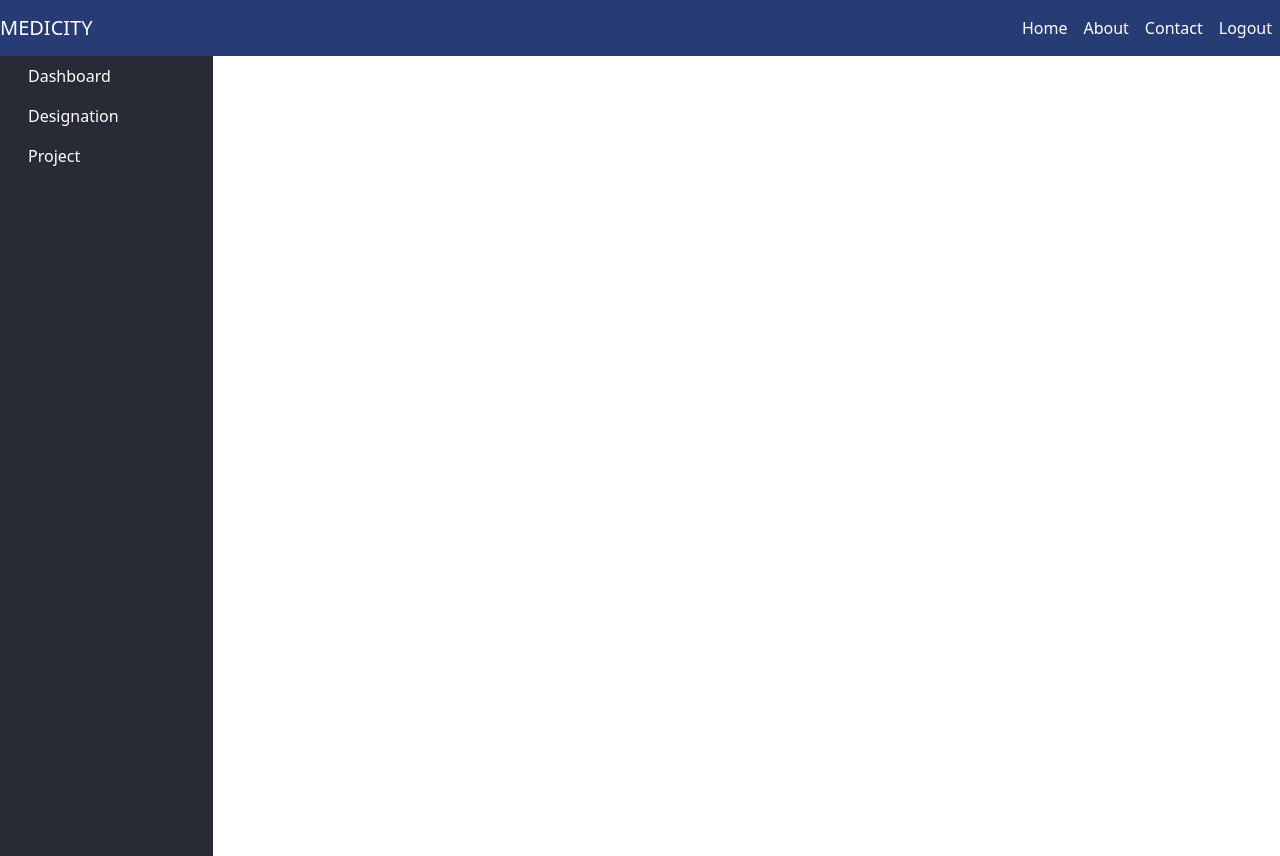
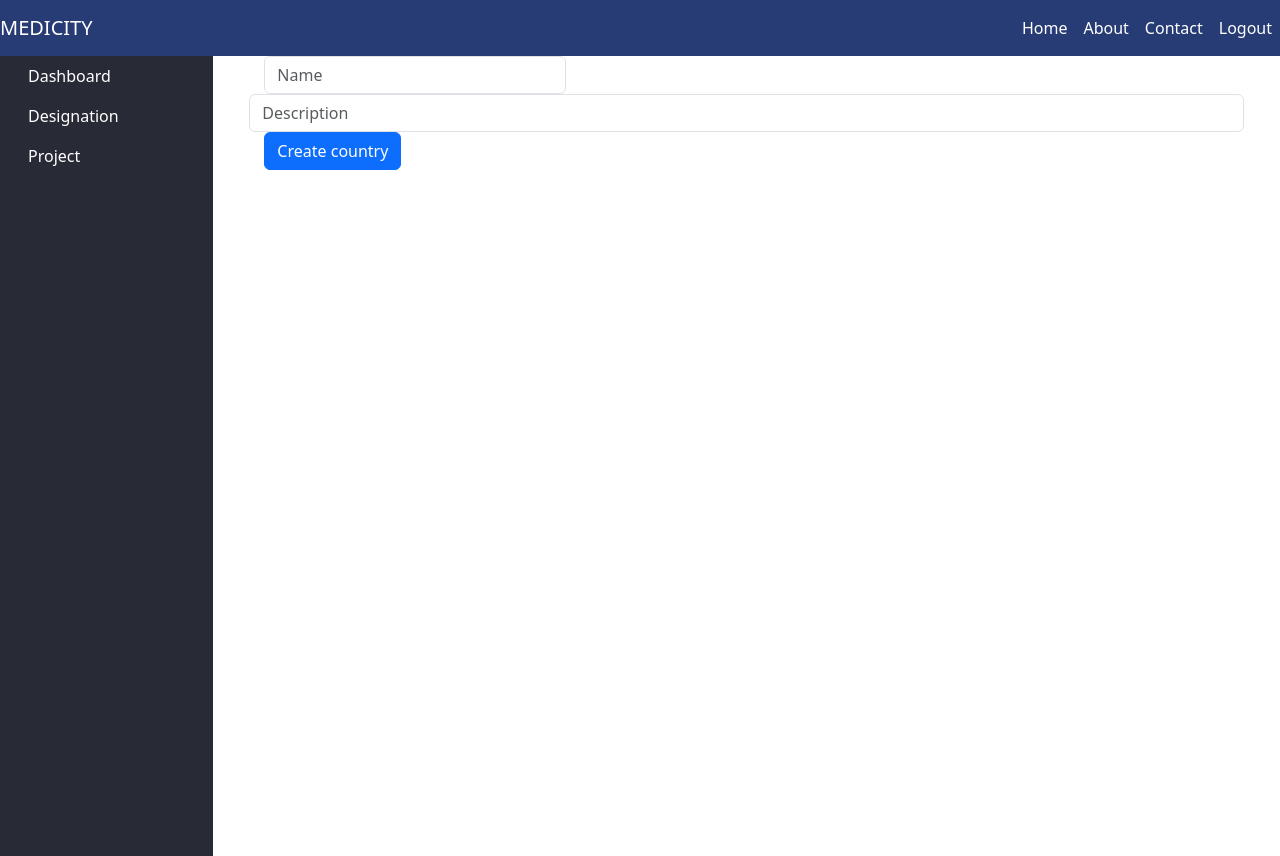
Before and after one commit to nandhu10jishnu/ExcerciseUI, a Vue app: page /createCountry in a window 1280 px wide. Built offline with nearby package versions, Linux system fonts and the light colour scheme.

Commit message:
create country code

```diff
--- /dev/null
+++ b/src/components/createcountry/CreateCountry.js
@@ -0,0 +1,47 @@
+import axios from "axios";
+export default {
+    name: "CreateCountry",
+    data() {
+      return {
+
+         baseUrl: `${process.env.VUE_APP_LOCAL_URL}api/country/`,                       // Local Url
+         country: {
+          Name: "",
+          Description:"",
+
+        },
+        idtoken: "",
+        head: "",
+
+      };
+    },
+    async mounted() {
+        // this.idtoken = store.getters.getToken;
+         this.head = {
+             headers: {
+                // Authorization: "Bearer " + this.idtoken,
+                 "Content-Type": "application/json",
+             },
+         };
+       },
+       methods: {
+        async saveCountry() {
+              await axios.post(this.baseUrl + `add`, this.country, this.head
+              )
+                  .then(res => {
+
+                      console.log("Country  created successfully", res);
+
+                      alert("Country created successfully.");
+
+                  })
+                  .catch(err => {
+
+                      console.log("error in creating Country", err.response.data.detail);
+
+                          alert(err.response.data.detail);
+
+                  })
+          }
+      },
+    };
--- /dev/null
+++ b/src/components/createcountry/CreateCountry.vue
@@ -0,0 +1,16 @@
+<template>
+  <div class="center-container">
+    <div class="container">
+      <div class="col-4">
+        <input type="text" class="form-control" placeholder="Name" v-model="country.Name" maxlength="50"/>
+      </div>
+      <div>
+      <input type="text" class="form-control" placeholder="Description" v-model="country.Description" maxlength="50"/>
+      </div>
+      <div class="col-4">
+        <button type="button" class="btn btn-primary"  @click.prevent="saveCountry">Create country</button>
+      </div>
+    </div>
+  </div>
+</template>
+  <script src="../createcountry/CreateCountry.js"></script>
--- a/src/router/index.ts
+++ b/src/router/index.ts
@@ -5,12 +5,18 @@ import registerExcersice from "../components/registerexcersice/RegisterExcersice
 import createDesignation from "../components/createdesignation/CreateDesignation.vue"
 import EditDesignation from "../components/editdesignation/EditDesignation.vue"
 import ListDesignation from "../components/listdesignation/ListDesignation.vue"
-
+import CreateCountry from "../components/createcountry/CreateCountry.vue"
 const routes: Array<RouteRecordRaw> = [
   {
     path: '/createExcercise',
     name: 'createExcercise',
     component: createExcercise
+  },
+
+  {
+    path: '/createCountry',
+    name: 'createCountry',
+    component: CreateCountry
   },
 
   {
```
Also changed, not shown: 1 other file (tests, documents, lock files or other folders).
